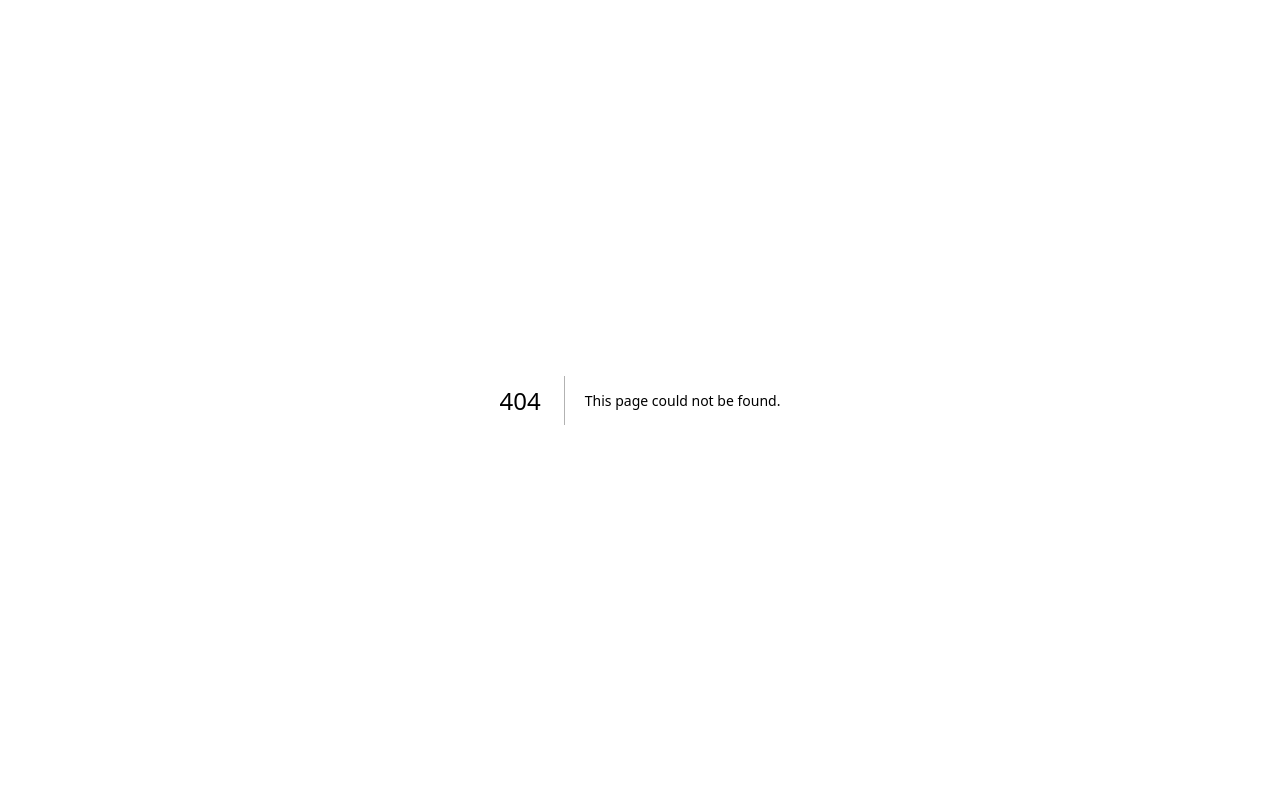
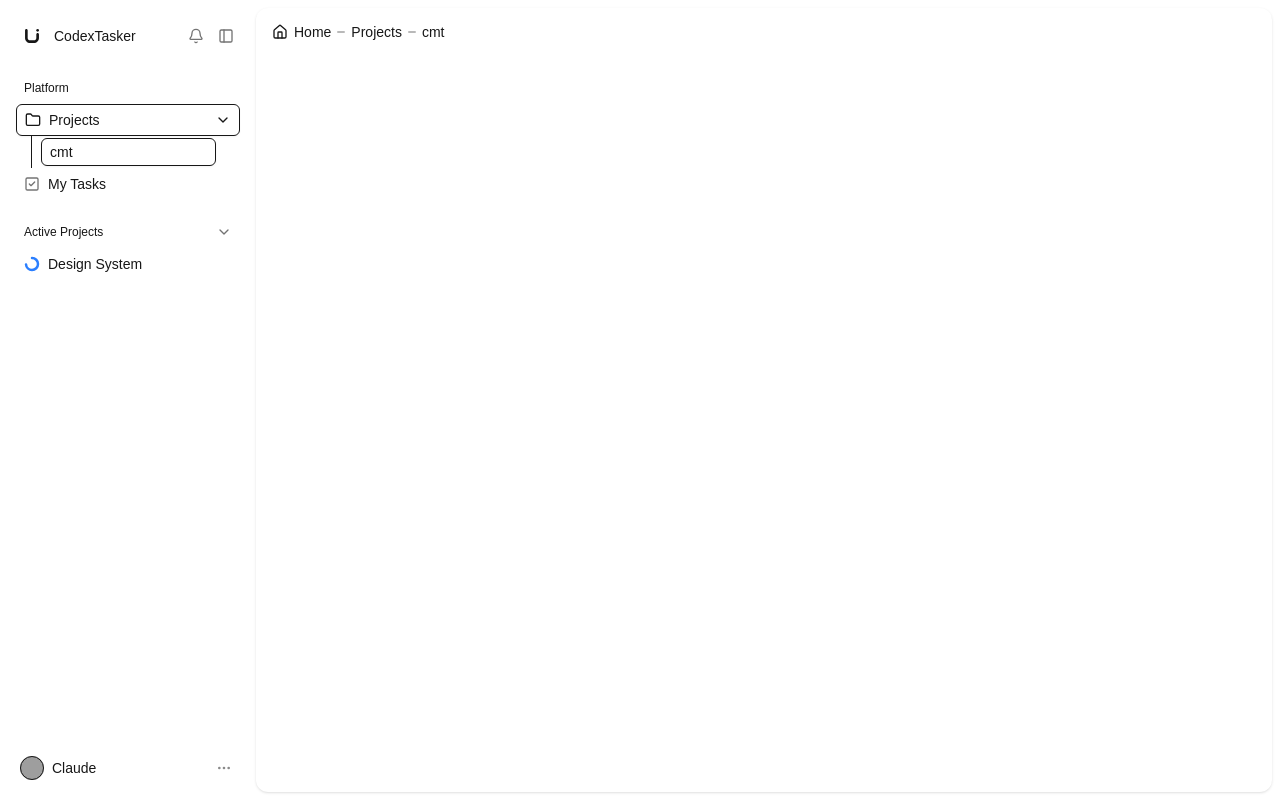
Before and after one commit to cmpdev23/Tasker, a Next.js app: page /cmt in a window 1280 px wide. Before the commit this address had no page. Built offline with nearby package versions, Linux system fonts and the light colour scheme; grey boxes are pictures that could not be loaded.

Commit message:
feat(navigation): add cmt page and dynamic routing to sidebar and layout
Integrate the AppShell component into the root layout and add a new "cmt" page route with dynamic breadcrumb handling and sidebar navigation support.

```diff
--- /dev/null
+++ b/src/app/cmt/page.tsx
@@ -0,0 +1,3 @@
+export default function CmtPage() {
+  return null;
+}
--- a/src/app/layout.tsx
+++ b/src/app/layout.tsx
@@ -1,6 +1,7 @@
 import type { Metadata } from "next";
 import { Geist, Geist_Mono } from "next/font/google";
 import { TooltipProvider } from "@/components/ui/tooltip";
+import { AppShell } from "@/components/blocks/app-shell-3/components/app-shell";
 import "./globals.css";
 
 const geistSans = Geist({
@@ -18,14 +19,20 @@ export const metadata: Metadata = {
   description: "Un espace de travail pour vos tâches Codex.",
 };
 
-export default function RootLayout({ children }: LayoutProps<"/">) {
+export default function RootLayout({
+  children,
+}: {
+  children: React.ReactNode;
+}) {
   return (
     <html
       lang="en"
       className={`${geistSans.variable} ${geistMono.variable} h-full antialiased`}
     >
       <body className="min-h-full flex flex-col">
-        <TooltipProvider>{children}</TooltipProvider>
+        <TooltipProvider>
+          <AppShell>{children}</AppShell>
+        </TooltipProvider>
       </body>
     </html>
   );
--- a/src/app/page.tsx
+++ b/src/app/page.tsx
@@ -1,5 +1,12 @@
-import { Page as AppShellPage } from "@/components/blocks/app-shell-3/page";
-
 export default function Home() {
-  return <AppShellPage />;
+  return (
+    <>
+      <div className="grid gap-4 md:grid-cols-3">
+        <div className="bg-muted/40 border-border/40 aspect-video rounded-lg border" />
+        <div className="bg-muted/40 border-border/40 aspect-video rounded-lg border" />
+        <div className="bg-muted/40 border-border/40 aspect-video rounded-lg border" />
+      </div>
+      <div className="bg-muted/40 border-border/40 h-full rounded-lg border" />
+    </>
+  );
 }
--- a/src/components/blocks/app-shell-3/components/app-shell.tsx
+++ b/src/components/blocks/app-shell-3/components/app-shell.tsx
@@ -1,3 +1,8 @@
+"use client"
+
+import { type ReactNode } from "react"
+import Link from "next/link"
+import { usePathname } from "next/navigation"
 import { cn } from "@/lib/utils"
 import {
   Breadcrumb,
@@ -16,7 +21,10 @@ import { AppSidebar } from "./app-sidebar"
 import { BulletSeparator } from "./bullet-separator"
 import { HouseIcon } from "lucide-react"
 
-export function AppShell() {
+export function AppShell({ children }: { children?: ReactNode }) {
+  const pathname = usePathname()
+  const isCmt = pathname === "/cmt"
+
   return (
     <SidebarProvider
       className={cn(
@@ -48,7 +56,7 @@ export function AppShell() {
               <BreadcrumbList>
                 <BreadcrumbItem className="hidden items-center md:flex">
                   <BreadcrumbLink
-                    href="#"
+                    render={<Link href="/" />}
                     className="flex items-center gap-1.5"
                   >
                     <HouseIcon className="size-4" aria-hidden="true" />
@@ -58,20 +66,29 @@ export function AppShell() {
                 <BreadcrumbSeparator className="hidden items-center md:flex">
                   <BulletSeparator />
                 </BreadcrumbSeparator>
-                <BreadcrumbItem>
-                  <BreadcrumbPage>Overview</BreadcrumbPage>
-                </BreadcrumbItem>
+                {isCmt ? (
+                  <>
+                    <BreadcrumbItem className="hidden items-center md:flex">
+                      <span>Projects</span>
+                    </BreadcrumbItem>
+                    <BreadcrumbSeparator className="hidden items-center md:flex">
+                      <BulletSeparator />
+                    </BreadcrumbSeparator>
+                    <BreadcrumbItem>
+                      <BreadcrumbPage>cmt</BreadcrumbPage>
+                    </BreadcrumbItem>
+                  </>
+                ) : (
+                  <BreadcrumbItem>
+                    <BreadcrumbPage>Overview</BreadcrumbPage>
+                  </BreadcrumbItem>
+                )}
               </BreadcrumbList>
             </Breadcrumb>
           </div>
         </header>
         <div className="flex flex-1 flex-col gap-4 px-4 pb-4">
-          <div className="grid gap-4 md:grid-cols-3">
-            <div className="bg-muted/40 border-border/40 aspect-video rounded-lg border" />
-            <div className="bg-muted/40 border-border/40 aspect-video rounded-lg border" />
-            <div className="bg-muted/40 border-border/40 aspect-video rounded-lg border" />
-          </div>
-          <div className="bg-muted/40 border-border/40 h-full rounded-lg border" />
+          {children}
         </div>
       </SidebarInset>
     </SidebarProvider>
--- a/src/components/blocks/app-shell-3/components/app-sidebar.tsx
+++ b/src/components/blocks/app-shell-3/components/app-sidebar.tsx
@@ -5,6 +5,7 @@ import {
   SidebarHeader,
   SidebarTrigger,
 } from "@/components/ui/sidebar"
+import Link from "next/link"
 
 import { Logo } from "./logo"
 import { NavMain } from "./nav-main"
@@ -17,12 +18,15 @@ export function AppSidebar() {
     <Sidebar collapsible="icon" variant="inset">
       {/* Header */}
       <SidebarHeader className="flex flex-row items-center justify-between in-data-[state=collapsed]:flex-col in-data-[state=collapsed]:items-start in-data-[state=collapsed]:justify-center">
-        <div className="inline-flex min-h-10 items-center gap-2 px-0.5 transition-all duration-200 ease-linear">
+        <Link
+          href="/"
+          className="inline-flex min-h-10 items-center gap-2 px-0.5 transition-all duration-200 ease-linear hover:opacity-80"
+        >
           <Logo />
           <span className="text-sm font-medium in-data-[state=collapsed]:hidden">
             CodexTasker
           </span>
-        </div>
+        </Link>
 
         <div className="inline-flex items-center gap-0.5 in-data-[state=collapsed]:flex-col">
           <NotificationsPopover />
--- a/src/components/blocks/app-shell-3/components/data.tsx
+++ b/src/components/blocks/app-shell-3/components/data.tsx
@@ -6,6 +6,7 @@ import { FolderIcon, SquareCheckIcon, ExternalLinkIcon, UserPlusIcon, FlagIcon,
 export type NavChild = {
   id: string
   label: string
+  url?: string
   isActive?: boolean
 }
 
@@ -13,6 +14,7 @@ export type NavItem = {
   id: string
   label: string
   icon: ReactNode
+  url?: string
   isActive?: boolean
   children?: NavChild[]
 }
@@ -70,7 +72,9 @@ export const NAV_MAIN: NavItem[] = [
     icon: (
       <FolderIcon aria-hidden="true" />
     ),
-    isActive: true,
+    children: [
+      { id: "cmt", label: "cmt", url: "/cmt" },
+    ],
   },
   {
     id: "tasks",
@@ -78,6 +82,7 @@ export const NAV_MAIN: NavItem[] = [
     icon: (
       <SquareCheckIcon aria-hidden="true" />
     ),
+    url: "#",
   },
 ]
 
--- a/src/components/blocks/app-shell-3/components/nav-main.tsx
+++ b/src/components/blocks/app-shell-3/components/nav-main.tsx
@@ -1,6 +1,8 @@
 "use client"
 
-import { useState } from "react"
+import { useState, useEffect } from "react"
+import Link from "next/link"
+import { usePathname } from "next/navigation"
 
 import { cn } from "@/lib/utils"
 import {
@@ -27,10 +29,16 @@ import { NAV_MAIN, type NavChild, type NavItem } from "./data"
 import { ChevronRightIcon } from "lucide-react"
 
 function NavSubItem({ child }: { child: NavChild }) {
+  const pathname = usePathname()
+  const isActive = child.url ? pathname === child.url : child.isActive
+
   return (
     <SidebarMenuSubItem>
       {/* Sidebar */}
-      <SidebarMenuSubButton render={<a href="#" />} isActive={child.isActive}>
+      <SidebarMenuSubButton
+        render={<Link href={child.url || "#"} />}
+        isActive={isActive}
+      >
         <span>{child.label}</span>
       </SidebarMenuSubButton>
     </SidebarMenuSubItem>
@@ -57,6 +65,11 @@ function CollapsedNavItem({
 }: {
   item: NavItem & { children: NavChild[] }
 }) {
+  const pathname = usePathname()
+  const hasActiveChild = item.children.some((c) =>
+    c.url ? pathname === c.url : c.isActive
+  )
+
   return (
     <SidebarMenuItem>
       {/* Sidebar */}
@@ -65,7 +78,7 @@ function CollapsedNavItem({
           render={
             <SidebarMenuButton
               tooltip={item.label}
-              isActive={item.isActive}
+              isActive={item.isActive || hasActiveChild}
               aria-label={item.label}
             />
           }
@@ -82,7 +95,10 @@ function CollapsedNavItem({
           <DropdownMenuGroup>
             <DropdownMenuLabel>{item.label}</DropdownMenuLabel>
             {item.children.map((child) => (
-              <DropdownMenuItem key={child.id} render={<a href="#" />}>
+              <DropdownMenuItem
+                key={child.id}
+                render={<Link href={child.url || "#"} />}
+              >
                 {child.label}
               </DropdownMenuItem>
             ))}
@@ -103,12 +119,17 @@ function ExpandedNavItem({
   open: boolean
   onToggle: () => void
 }) {
+  const pathname = usePathname()
+  const hasActiveChild = item.children.some((c) =>
+    c.url ? pathname === c.url : c.isActive
+  )
+
   return (
     <SidebarMenuItem>
       {/* Sidebar */}
       <SidebarMenuButton
         tooltip={item.label}
-        isActive={item.isActive}
+        isActive={item.isActive || hasActiveChild}
         onClick={onToggle}
         aria-expanded={open}
         aria-controls={`subnav-${item.id}`}
@@ -132,9 +153,19 @@ function CollapsibleNavItem({
   item: NavItem & { children: NavChild[] }
 }) {
   const { state } = useSidebar()
+  const pathname = usePathname()
+  const hasActiveChild = item.children.some((c) =>
+    c.url ? pathname === c.url : c.isActive
+  )
   // Kept on the always-mounted parent so the expanded open state survives a
   // collapse/expand cycle instead of resetting when the branch swaps.
-  const [open, setOpen] = useState(() => item.children.some((c) => c.isActive))
+  const [open, setOpen] = useState(() => hasActiveChild || item.children.some((c) => c.isActive))
+
+  useEffect(() => {
+    if (hasActiveChild) {
+      setOpen(true)
+    }
+  }, [hasActiveChild])
 
   return state === "collapsed" ? (
     <CollapsedNavItem item={item} />
@@ -148,13 +179,16 @@ function CollapsibleNavItem({
 }
 
 function LeafNavItem({ item }: { item: NavItem }) {
+  const pathname = usePathname()
+  const isActive = item.url ? pathname === item.url : item.isActive
+
   return (
     <SidebarMenuItem>
       {/* Sidebar */}
       <SidebarMenuButton
         tooltip={item.label}
-        isActive={item.isActive}
-        render={<a href="#" />}
+        isActive={isActive}
+        render={<Link href={item.url || "#"} />}
       >
         {item.icon}
         <span>{item.label}</span>
```
